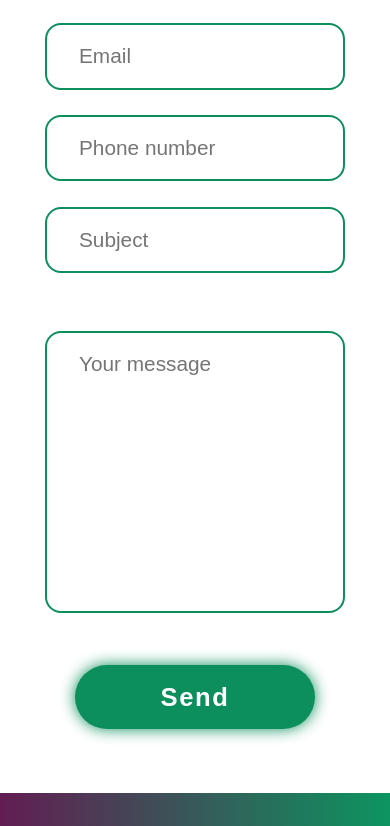
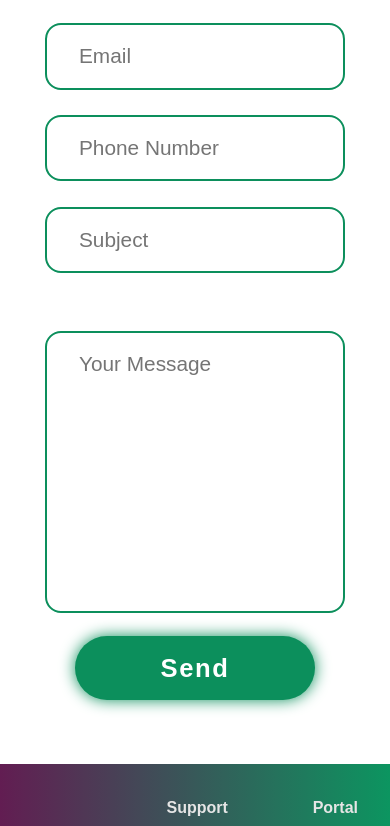
Before and after one commit to AsmaAlghamdi1/marwiyyat, a React (Vite) app: page /home in a window 390 px wide. Shown: the part 3778-4604 px from the top of the page. Built offline with nearby package versions, Linux system fonts and the light colour scheme.

Commit message:
validation for contact us in er and ar

```diff
--- a/src/components/contactus.jsx
+++ b/src/components/contactus.jsx
@@ -1,71 +1,164 @@
-import React from "react";
+import React, { useState } from "react";
 import '../css/contactus.css';
 import { useTranslation } from "react-i18next";
 
+export const Contactus = () => {
+  const { t, i18n } = useTranslation();
+  const isArabic = i18n.language === "ar";
 
+  const [form, setForm] = useState({
+    fullName: "",
+    email: "",
+    phoneNumber: "",
+    subject: "",
+    message: "",
+  });
 
-export const Contactus = ()=>{
-    const {t,i18n}=useTranslation();
-    const isArabic = i18n.language === "ar";
-    return(
-    <section className="contact" >
-        <h2 className="headind">{t("contactsection.contacttitle")}</h2>
-        <form id="contact-form" className={`contact-form ${isArabic ? 'rtl' : 'ltr'}`}>
+  const [errors, setErrors] = useState({});
+
+  const handleChange = (e) => {
+    setForm({
+      ...form,
+      [e.target.name]: e.target.value,
+    });
+  };
+
+  const validate = () => {
+    const newErrors = {};
+
+    if (!form.fullName.trim()) {
+      newErrors.fullName = t("contactsectionV.errors.nameRequired");
+    } else if (!/^[\u0600-\u06FFa-zA-Z\s]+$/.test(form.fullName.trim())) {
+      newErrors.fullName = t("contactsectionV.errors.nameInvalid");
+    }
+
+    if (!form.email.trim()) {
+      newErrors.email = t("contactsectionV.errors.emailRequired");
+    } else if (!/^[\w-\.]+@([\w-]+\.)+[\w-]{2,4}$/.test(form.email.trim())) {
+      newErrors.email = t("contactsectionV.errors.emailInvalid");
+    }
+
+    if (form.phoneNumber.trim() && !/^\d{8,15}$/.test(form.phoneNumber.trim())) {
+      newErrors.phoneNumber = t("contactsectionV.errors.phoneInvalid");
+    }
+
+    if (!form.subject.trim()) {
+      newErrors.subject = t("contactsectionV.errors.subjectRequired");
+    }
+
+    if (!form.message.trim()) {
+      newErrors.message = t("contactsectionV.errors.messageRequired");
+    }
+
+    setErrors(newErrors);
+    return Object.keys(newErrors).length === 0;
+  };
+
+  const handleSubmit = (e) => {
+    e.preventDefault();
+    if (validate()) {
+      alert(t("contactsectionV.success"));
+      console.log(form);
+    }
+  };
+
+  return (
+    <section className="contact">
+      <h2 className="headind">{t("contactsectionV.contacttitle")}</h2>
+      <form
+        id="contact-form"
+        className={`contact-form ${isArabic ? 'rtl' : 'ltr'}`}
+        onSubmit={handleSubmit}
+      >
         {/* <div className="input-group-2">
-                 <textarea name="" id="message" cols="30" rows="10" placeholder={t("contactsection.message")}
+                 <textarea name="" id="message" cols="30" rows="10" placeholder={t("contactsectionV.message")}
             style={{
               direction: isArabic ? "rtl" : "ltr",
               textAlign: isArabic ? "right" : "left",
             }}
                  >
                 </textarea>
-                 <input type="submit" id="submit" value={t("contactsection.send")} className="btn"/>
+                 <input type="submit" id="submit" value={t("contactsectionV.send")} className="btn"/>
                 </div> */}
         <div className="input-group">
           <div className="input-box">
-                     <input type="text"
-                     placeholder={t("contactsection.name")} id="full-name" name="full-name"
+            <input
+              type="text"
+              placeholder={t("contactsectionV.name")}
+              id="full-name"
+              name="fullName"
+              value={form.fullName}
+              onChange={handleChange}
               style={{
                 direction: isArabic ? "rtl" : "ltr",
                 textAlign: isArabic ? "right" : "left",
               }}
             />
-                     <input type="email"
-                     placeholder={t("contactsection.email")} id="email" name="email"
+            {errors.fullName && <p className="error">{errors.fullName}</p>}
+            <input
+              type="email"
+              placeholder={t("contactsectionV.email")}
+              id="email"
+              name="email"
+              value={form.email}
+              onChange={handleChange}
               style={{
                 direction: isArabic ? "rtl" : "ltr",
                 textAlign: isArabic ? "right" : "left",
               }}
             />
+            {errors.email && <p className="error">{errors.email}</p>}
           </div>
           <div className="input-box">
-                        <input type="text"
-                        placeholder={t("contactsection.phone")} id="phone-number" name="phone-number"
+            <input
+              type="text"
+              placeholder={t("contactsectionV.phone")}
+              id="phone-number"
+              name="phoneNumber"
+              value={form.phoneNumber}
+              onChange={handleChange}
               style={{
                 direction: isArabic ? "rtl" : "ltr",
                 textAlign: isArabic ? "right" : "left",
               }}
             />
-                        <input type="text"
-                        placeholder={t("contactsection.subject")} id="subject" name="subject"
+            {errors.phoneNumber && <p className="error">{errors.phoneNumber}</p>}
+            <input
+              type="text"
+              placeholder={t("contactsectionV.subject")}
+              id="subject"
+              name="subject"
+              value={form.subject}
+              onChange={handleChange}
               style={{
                 direction: isArabic ? "rtl" : "ltr",
                 textAlign: isArabic ? "right" : "left",
               }}
             />
-
+            {errors.subject && <p className="error">{errors.subject}</p>}
           </div>
-
         </div>
         <div className="input-group-2">
-                 <textarea name="" id="message" cols="30" rows="10" placeholder={t("contactsection.message")}
+          <textarea
+            name="message"
+            id="message"
+            cols="30"
+            rows="10"
+            placeholder={t("contactsectionV.message")}
+            value={form.message}
+            onChange={handleChange}
             style={{
               direction: isArabic ? "rtl" : "ltr",
               textAlign: isArabic ? "right" : "left",
             }}
-                 >
-                </textarea>
-                 <input type="submit" id="submit" value={t("contactsection.send")} className="btn"/>
+          ></textarea>
+          {errors.message && <p className="error">{errors.message}</p>}
+          <input
+            type="submit"
+            id="submit"
+            value={t("contactsectionV.send")}
+            className="btn"
+          />
         </div>
       </form>
     </section>
--- a/src/css/contactus.css
+++ b/src/css/contactus.css
@@ -45,15 +45,19 @@
   flex: 1 1 400px;
   min-width: 300px;
   max-width: 500px;
+
 }
 
 .contact form .input-group-2 textarea {
   height: 200px;
+  margin-bottom: 0rem;
 }
 .contact form .input-box{
    display:flex;
    justify-content: center;
    flex-wrap: wrap;
+     position: relative;
+
 }
 .contact form .input-box input,
 .contact form textarea{
@@ -68,9 +72,10 @@
    resize: none;
    text-align: right;
    direction: rtl;
+
 }
 .contact form .btn{
-    margin-top: 2rem;
+    margin-top: 1rem;
 }
 
 .btn{
@@ -109,6 +114,28 @@
 .contact-form.rtl {
   flex-direction: row-reverse;
 } */
+
+.contact .error {
+  color: red;
+  font-size: 16px;
+  margin-top: 2px;
+  font-family: 'Lama Sans', sans-serif;
+  width: 100%;
+
+}
+
+/* direction based on form class */
+.contact-form.ltr .error {
+  text-align: left;
+  direction: ltr;
+}
+
+.contact-form.rtl .error {
+  text-align: right;
+  direction: rtl;
+}
+
+
 
 
 @media (max-width: 575px) {
--- a/src/css/mainNavbar.css
+++ b/src/css/mainNavbar.css
@@ -126,9 +126,6 @@ header .navbar-btn {
         transform: translateY(0);
     }
 
-    .DDC-right {
-    }
-
     .DDC-left{
         direction: ltr;
 
--- a/src/locales/ar/translation.json
+++ b/src/locales/ar/translation.json
@@ -47,5 +47,25 @@
     "home":"الرئيسية",
     "mobadra-description":"وصف المبادرة",
     "projects":"المشاريع"
+  },
+
+  "contactsectionV": {
+    "contacttitle": "ساعدنا في تحسين المحتوى!",
+    "name": "الاسم",
+    "email": "البريد الإلكتروني",
+    "phone": "رقم الجوال",
+    "subject": "الموضوع",
+    "message": "رسالتك",
+    "send": "إرسال",
+    "success": "تم إرسال النموذج بنجاح!",
+    "errors": {
+      "nameRequired": "* الاسم مطلوب",
+      "nameInvalid": "* يجب أن يحتوي الاسم على أحرف فقط",
+      "emailRequired": "* البريد الإلكتروني مطلوب",
+      "emailInvalid": "* صيغة البريد غير صحيحة",
+      "phoneInvalid": "* رقم الجوال غير صحيح",
+      "subjectRequired": "* الموضوع مطلوب",
+      "messageRequired": "* الرسالة مطلوبة"
+    }
   }
 }
--- a/src/locales/en/translation.json
+++ b/src/locales/en/translation.json
@@ -47,5 +47,25 @@
     "home":"Home",
     "mobadra-description":"Initiative description",
     "projects":"Projects"
+  },
+
+   "contactsectionV": {
+    "contacttitle": "Help Us Improve the Content!",
+    "name": "Name",
+    "email": "Email",
+    "phone": "Phone Number",
+    "subject": "Subject",
+    "message": "Your Message",
+    "send": "Send",
+    "success": "Form submitted successfully!",
+    "errors": {
+      "nameRequired": "* Name is required",
+      "nameInvalid": "* Name must contain letters only",
+      "emailRequired": "* Email is required",
+      "emailInvalid": "* Invalid email format",
+      "phoneInvalid": "* Invalid phone number",
+      "subjectRequired": "* Subject is required",
+      "messageRequired": "* Message is required"
+    }
   }
 }
```
Lines whose indentation alone changed are shown as unchanged.
